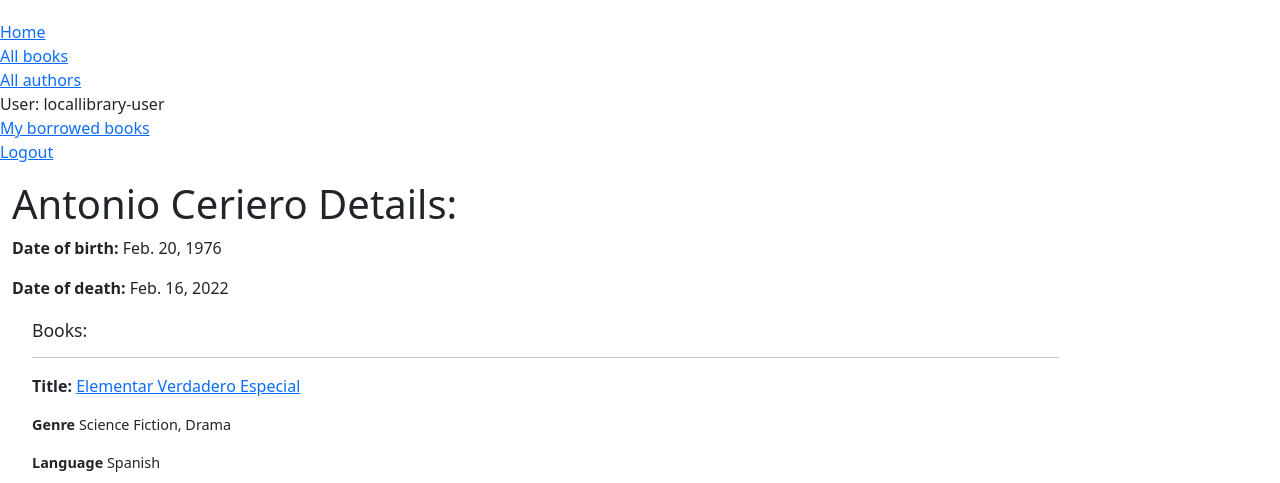
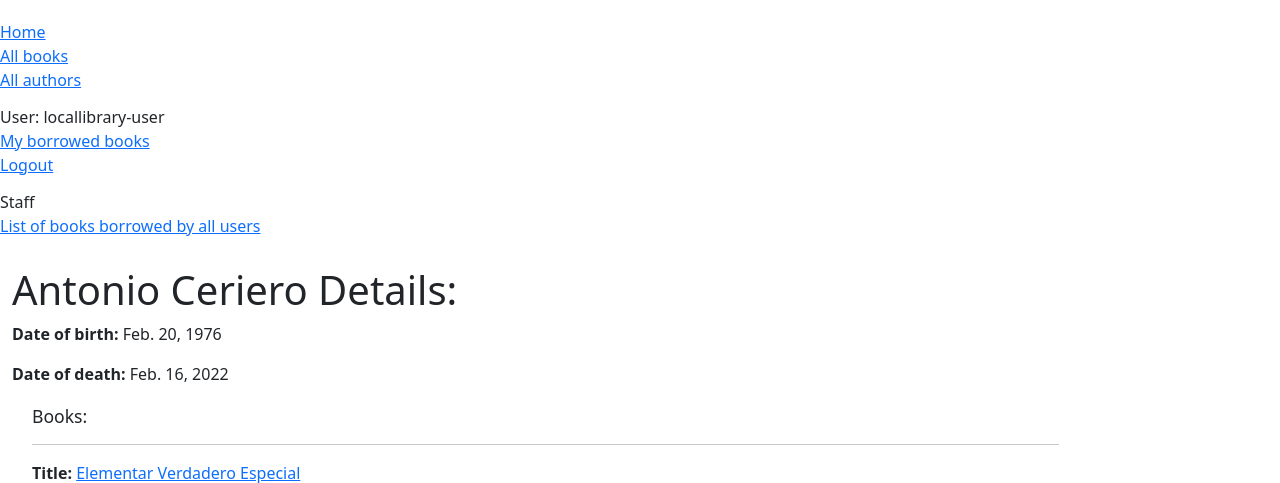
Before and after one commit to ra2dd/locallibrary, a Django app: page /catalog/author/3 in a window 1280 px wide. Shown: the top 483 px of the page. Run offline with Django 4.2, Linux system fonts and the light colour scheme; the first user in the database is signed in; data comes from the database, SQL or seed files in the repository.

Commit message:
completed all borrowed view with librarian perm.

```diff
--- a/catalog/static/css/style.css
+++ b/catalog/static/css/style.css
@@ -29,3 +29,8 @@ h4
 {
     font-size: 1.1rem;
 }
+
+.sidebar-section
+{
+    margin-bottom: 1%;
+}
--- a/catalog/templates/base_generic.html
+++ b/catalog/templates/base_generic.html
@@ -25,6 +25,7 @@
                 <div class="col-sm-2">
                     {% block sidebar %}
                         <ul class="sidebar-nav">
+                            <div class="sidebar-section">
                                 <li>
                                     <a href="{% url 'index' %}">Home</a>
                                 </li>
@@ -36,8 +37,10 @@
                                 <li>
                                     <a href="{% url 'authors' %}">All authors</a>
                                 </li>
+                            </div>
 
                             {% if user.is_authenticated %}
+                                <div class="sidebar-section">
                                     <li>
                                         User:
                                         {{ user.get_username }}
@@ -52,12 +55,31 @@
                                             Logout
                                         </a>
                                     </li>
+                                </div>
+
+                                {% if perms.catalog.can_mark_returned %}
+                                    <div class="sidebar-section">
+                                        <li>
+                                            Staff
+                                        </li>
+
+                                        <li>
+                                            <a href="{% url 'all-borrowed' %}">
+                                                List of books borrowed by all users
+                                            </a>
+                                        </li>
+                                    </div>
+                                {% endif %}
+
+
                             {% else %}
+                                <div class="sidebar-section">
                                     <li>
                                         <a href="{% url 'login' %}?next={{ request.path }}">
                                             Login
                                         </a>
                                     </li>
+                                </div>
                             {% endif %}
                         </ul>
                     {% endblock %}
--- a/catalog/views.py
+++ b/catalog/views.py
@@ -1,6 +1,6 @@
 from django.shortcuts import render
 from django.views import generic
-from django.contrib.auth.mixins import LoginRequiredMixin
+from django.contrib.auth.mixins import LoginRequiredMixin, PermissionRequiredMixin
 from .models import Author, Book, BookInstance, Genre
 
 def index(request):
@@ -79,10 +79,12 @@ class LoanedBooksByUserListView(LoginRequiredMixin, generic.ListView):
             .order_by('due_back')
         )
 
-class AllBooksBorrowedListView(LoginRequiredMixin, generic.ListView):
+class AllBooksBorrowedListView(PermissionRequiredMixin, generic.ListView):
     """Generic class-based view listing all the books that have been borrowed."""
     model = BookInstance
     template_name = 'catalog/bookinstance_all_borrowed_books.html'
+
+    permission_required = 'catalog.can_mark_returned'
 
     def get_queryset(self):
         return(
```
Also changed, not shown: db.sqlite3. Lines whose indentation alone changed are shown as unchanged.
